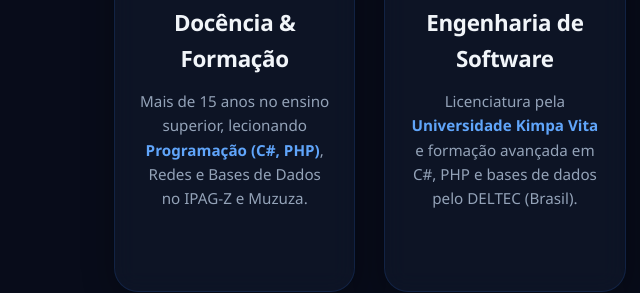
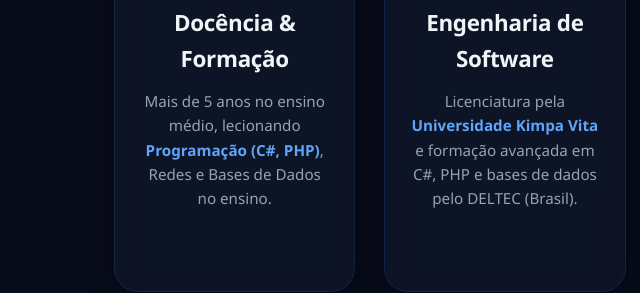
Before and after one commit to manuelsadikufika4/HBD-Bernardo-Kinavuidi-Paulo-Lukoki-, a plain HTML site: page index.html in a window 1280 px wide. Shown: the part 864-1157 px from the top of the page, 0-640 px from the left. Drawn offline with nearby package versions, Linux system fonts and the light colour scheme; animation ran at ten frames a second; a web font is replaced by a local one.

Commit message:
Update teaching experience description in portfolio

```diff
--- a/index.html
+++ b/index.html
@@ -44,7 +44,7 @@
             <article class="card" style="--delay:0.1s">
                 <span class="numero">Ⅰ</span>
                 <h3>Docência & Formação</h3>
-                <p>Mais de 15 anos no ensino superior, lecionando <strong>Programação (C#, PHP)</strong>, Redes e Bases de Dados no IPAG-Z e Muzuza.</p>
+                <p>Mais de 5 anos no ensino médio, lecionando <strong>Programação (C#, PHP)</strong>, Redes e Bases de Dados no ensino.</p>
             </article>
             <article class="card" style="--delay:0.2s">
                 <span class="numero">Ⅱ</span>
```
